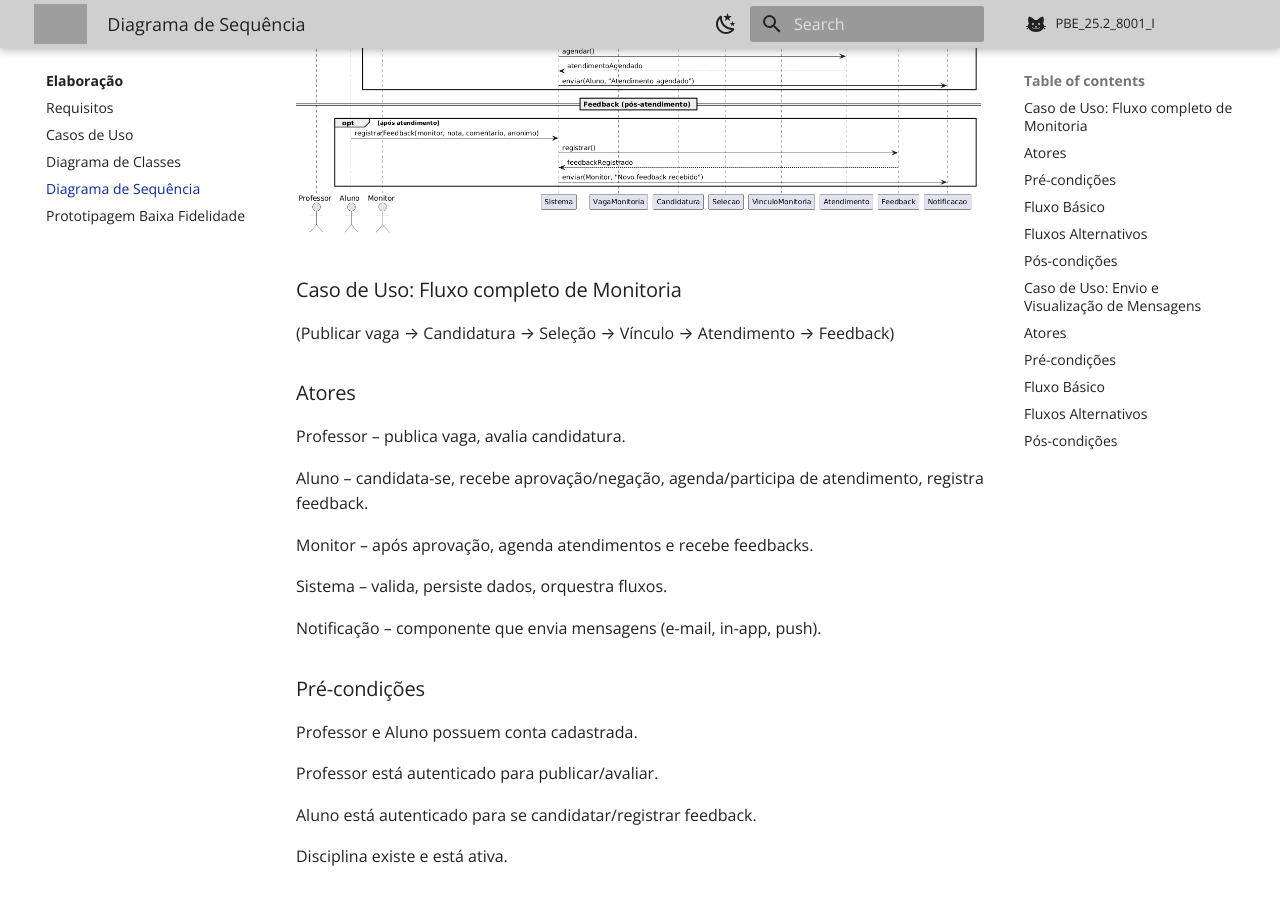
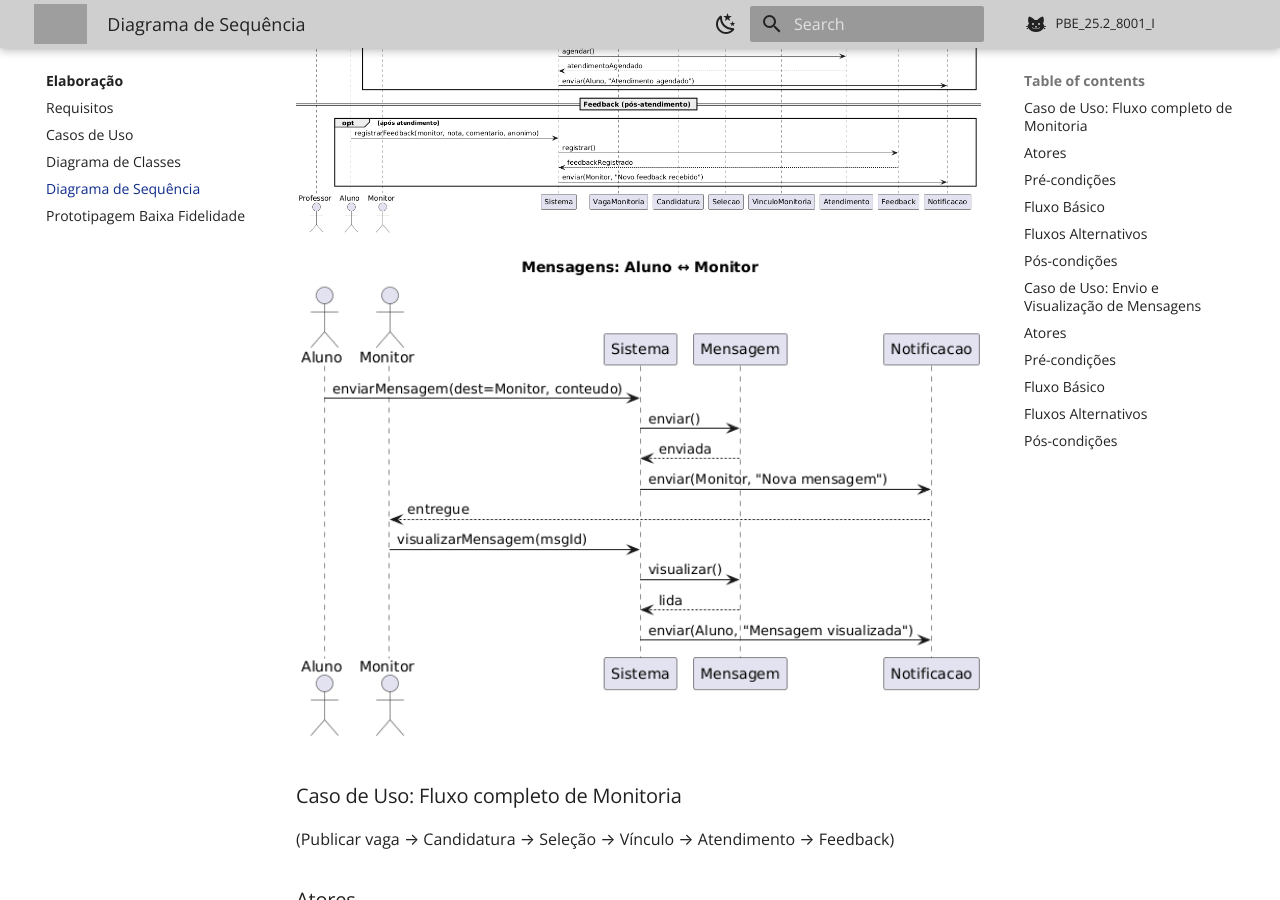
Before and after one commit to Projetos-de-Extensao/PBE_25.2_8001_I, an MkDocs documentation site: the page built from docs/Elaboracao/diagrama_de_sequencia.md, in a window 1280 px wide and 900 px high, scrolled down 752 px. Built offline with MkDocs 1.6.1 and Material for MkDocs 9.7.7, drawn with Linux system fonts in a browser that asks for light colours; comment, search, counter and statistics services are not loaded; grey boxes are pictures that could not be loaded.

Commit message:
Update diagrama_de_sequencia.md

```diff
--- a/docs/Elaboracao/diagrama_de_sequencia.md
+++ b/docs/Elaboracao/diagrama_de_sequencia.md
@@ -1,5 +1,6 @@
 
 <img width="1360" height="1416" alt="sequencia_1" src="https://github.com/Projetos-de-Extensao/PBE_25.2_8001_I/blob/main/docs/assets/diagrama_sequencia/sequencia_1.png?raw=true" />
+<img width="1360" height="1416" alt="sequencia_2" src="https://github.com/Projetos-de-Extensao/PBE_25.2_8001_I/blob/main/docs/assets/diagrama_sequencia/sequencia_2.png?raw=true" />
 
 
 ### Caso de Uso: Fluxo completo de Monitoria
```
